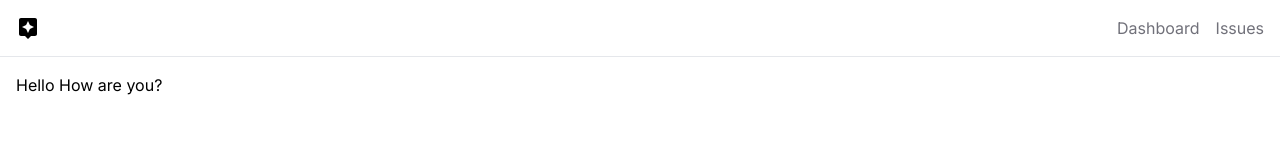
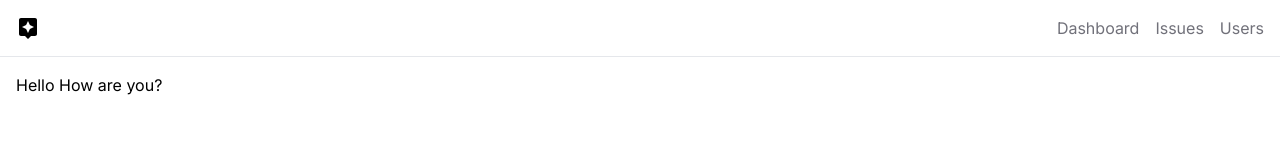
Before and after one commit to progwired/assignnxt, a Next.js app: page / in a window 1280 px wide. Shown: the top 160 px of the page. Built offline with nearby package versions, Linux system fonts and the light colour scheme.

Commit message:
updating nav

```diff
--- a/app/data/navlist.ts
+++ b/app/data/navlist.ts
@@ -7,4 +7,8 @@ export const navlist = [
     label: "Issues",
     href: "/issues",
   },
+  {
+    label: "Users",
+    href: "/users",
+  },
 ];
```
